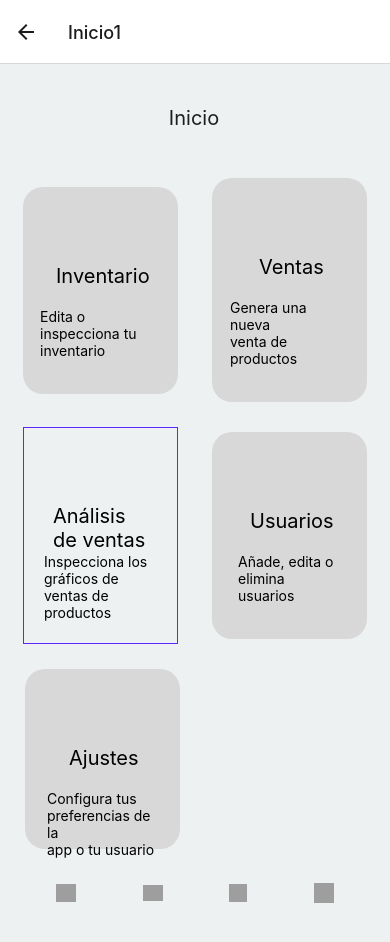
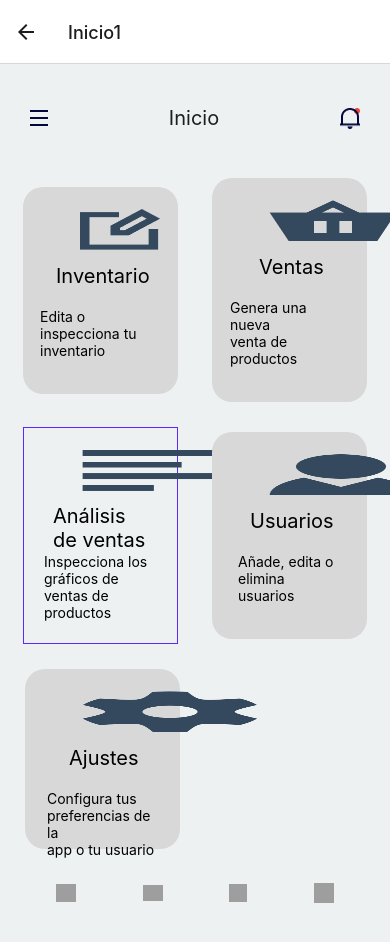
Before and after one commit to K3vinCC/GISTOCKED, a React Native app in the folder GestionInventario/: screen /Inicio1 in a window 390 px wide. Shown: the top 942 px of the page. Built offline with nearby package versions, Linux system fonts and the light colour scheme; grey boxes are pictures that could not be loaded.

Commit message:
arreglo de rutas

```diff
--- a/GestionInventario/src/screens/Home.js
+++ b/GestionInventario/src/screens/Home.js
@@ -11,7 +11,7 @@ export default (props) => {
 					<View style={styles.column}>
 					    <TouchableOpacity onPress={() => navigation.navigate('inventario')}>
                             <Image
-                                source={require('C:/Users/corte/Desktop/kacece/GISTOCKED/GestionInventario/assets/INICIO/ajustes.png')}
+                                source={require('../../assets/INICIO/ajustes.png')}
                                 resizeMode = {"stretch"}
                                 style={styles.image3}
                             />
@@ -25,7 +25,7 @@ export default (props) => {
 					</View>
 					<View style={styles.column}>
 						<Image
-							source={require('C:/Users/corte/Desktop/kacece/GISTOCKED/GestionInventario/assets/INICIO/venta.png')}
+							source={require('../../assets/INICIO/venta.png')}
 							resizeMode = {"stretch"}
 							style={styles.image3}
 						/>
@@ -40,7 +40,7 @@ export default (props) => {
 				<View style={styles.row2}>
 					<View style={styles.column}>
 						<Image
-							source={require('C:/Users/corte/Desktop/kacece/GISTOCKED/GestionInventario/assets/INICIO/analisis.png')}
+							source={require('../../assets/INICIO/analisis.png')}
 							resizeMode = {"stretch"}
 							style={styles.image3}
 						/>
@@ -53,7 +53,7 @@ export default (props) => {
 					</View>
 					<View style={styles.column}>
 						<Image
-							source={require('C:/Users/corte/Desktop/kacece/GISTOCKED/GestionInventario/assets/INICIO/user.png')}
+							source={require('../../assets/INICIO/user.png')}
 							resizeMode = {"stretch"}
 							style={styles.image3}
 						/>
@@ -68,7 +68,7 @@ export default (props) => {
 				<View style={styles.column3}>
 				<TouchableOpacity onPress={() => navigation.navigate('Opciones')}>
 					<Image
-						source={require('C:/Users/corte/Desktop/kacece/GISTOCKED/GestionInventario/assets/INICIO/ajustes.png')}
+						source={require('../../assets/INICIO/ajustes.png')}
 						resizeMode = {"stretch"}
 						style={styles.image3}
 					/>
--- a/GestionInventario/src/screens/Home1.js
+++ b/GestionInventario/src/screens/Home1.js
@@ -9,7 +9,7 @@ export default (props) => {
 			<ScrollView  style={styles.scrollView}>
 				<View style={styles.row}>
 					<Image
-						source={require('C:/Users/corte/Desktop/kacece/GISTOCKED/GestionInventario/assets/INICIO/menu.png')}
+						source={require('../../assets/INICIO/menu.png')}
 						resizeMode = {"stretch"}
 						style={styles.image}
 					/>
@@ -17,7 +17,7 @@ export default (props) => {
 						{"Inicio"}
 					</Text>
 					<Image
-						source={require('C:/Users/corte/Desktop/kacece/GISTOCKED/GestionInventario/assets/INICIO/notif.png')}
+						source={require('../../assets/INICIO/notif.png')}
 						resizeMode = {"stretch"}
 						style={styles.image2}
 					/>
@@ -26,7 +26,7 @@ export default (props) => {
 					<View style={styles.column}>
 					    <TouchableOpacity onPress={() => navigation.navigate('inventario')}>
                             <Image
-                                source={require('C:/Users/corte/Desktop/kacece/GISTOCKED/GestionInventario/assets/INICIO/inventario.png')}
+                                source={require('../../assets/INICIO/inventario.png')}
                                 resizeMode = {"stretch"}
                                 style={styles.image3}
                             />
@@ -40,7 +40,7 @@ export default (props) => {
 					</View>
 					<View style={styles.column}>
 						<Image
-							source={require('C:/Users/corte/Desktop/kacece/GISTOCKED/GestionInventario/assets/INICIO/venta.png')}
+							source={require('../../assets/INICIO/venta.png')}
 							resizeMode = {"stretch"}
 							style={styles.image3}
 						/>
@@ -55,7 +55,7 @@ export default (props) => {
 				<View style={styles.row2}>
 					<View style={styles.column2}>
 						<Image
-							source={require('C:/Users/corte/Desktop/kacece/GISTOCKED/GestionInventario/assets/INICIO/analisis.png')}
+							source={require('../../assets/INICIO/analisis.png')}
 							resizeMode = {"stretch"}
 							style={styles.image4}
 						/>
@@ -68,7 +68,7 @@ export default (props) => {
 					</View>
 					<View style={styles.column}>
 						<Image
-							source={require('C:/Users/corte/Desktop/kacece/GISTOCKED/GestionInventario/assets/INICIO/user.png')}
+							source={require('../../assets/INICIO/user.png')}
 							resizeMode = {"stretch"}
 							style={styles.image3}
 						/>
@@ -82,7 +82,7 @@ export default (props) => {
 				</View>
 				<View style={styles.column3}>
 					<Image
-						source={require('C:/Users/corte/Desktop/kacece/GISTOCKED/GestionInventario/assets/INICIO/ajustes.png')}
+						source={require('../../assets/INICIO/ajustes.png')}
 						resizeMode = {"stretch"}
 						style={styles.image3}
 					/>
--- a/GestionInventario/src/screens/Opciones.js
+++ b/GestionInventario/src/screens/Opciones.js
@@ -6,7 +6,7 @@ export default (props) => {
 			<ScrollView  style={styles.scrollView}>
 				<View style={styles.row2}>
 					<Image
-						source={require('C:/Users/corte/Desktop/kacece/GISTOCKED/GestionInventario/assets/CONFIG/perfil.png')}
+						source={require('../../assets/CONFIG/perfil.png')}
 						resizeMode = {"stretch"}
 						style={styles.image2}
 					/>
@@ -16,7 +16,7 @@ export default (props) => {
 				</View>
 				<View style={styles.row3}>
 					<Image
-						source={require('C:/Users/corte/Desktop/kacece/GISTOCKED/GestionInventario/assets/CONFIG/param.png')}
+						source={require('../../assets/CONFIG/param.png')}
 						resizeMode = {"stretch"}
 						style={styles.image3}
 					/>
@@ -26,27 +26,27 @@ export default (props) => {
 				</View>
 				<View style={styles.row4}>
 					<Image
-						source={require('C:/Users/corte/Desktop/kacece/GISTOCKED/GestionInventario/assets/CONFIG/home.png')}
+						source={require('../../assets/CONFIG/home.png')}
 						resizeMode = {"stretch"}
 						style={styles.image4}
 					/>
 					<Image
-						source={require('C:/Users/corte/Desktop/kacece/GISTOCKED/GestionInventario/assets/CONFIG/analis.png')}
+						source={require('../../assets/CONFIG/analis.png')}
 						resizeMode = {"stretch"}
 						style={styles.image5}
 					/>
 					<Image
-						source={require('C:/Users/corte/Desktop/kacece/GISTOCKED/GestionInventario/assets/CONFIG/inv.png')}
+						source={require('../../assets/CONFIG/inv.png')}
 						resizeMode = {"stretch"}
 						style={styles.image6}
 					/>
 					<Image
-						source={require('C:/Users/corte/Desktop/kacece/GISTOCKED/GestionInventario/assets/CONFIG/conf.png')}
+						source={require('../../assets/CONFIG/conf.png')}
 						resizeMode = {"stretch"}
 						style={styles.image7}
 					/>
 					<Image
-						source={require('C:/Users/corte/Desktop/kacece/GISTOCKED/GestionInventario/assets/CONFIG/usrr.png')}
+						source={require('../../assets/CONFIG/usrr.png')}
 						resizeMode = {"stretch"}
 						style={styles.image8}
 					/>
```
Also changed, not shown: GestionInventario/src/screens/AnalisisVentas.js (deleted), 14 other files (tests, documents, lock files or other folders).
